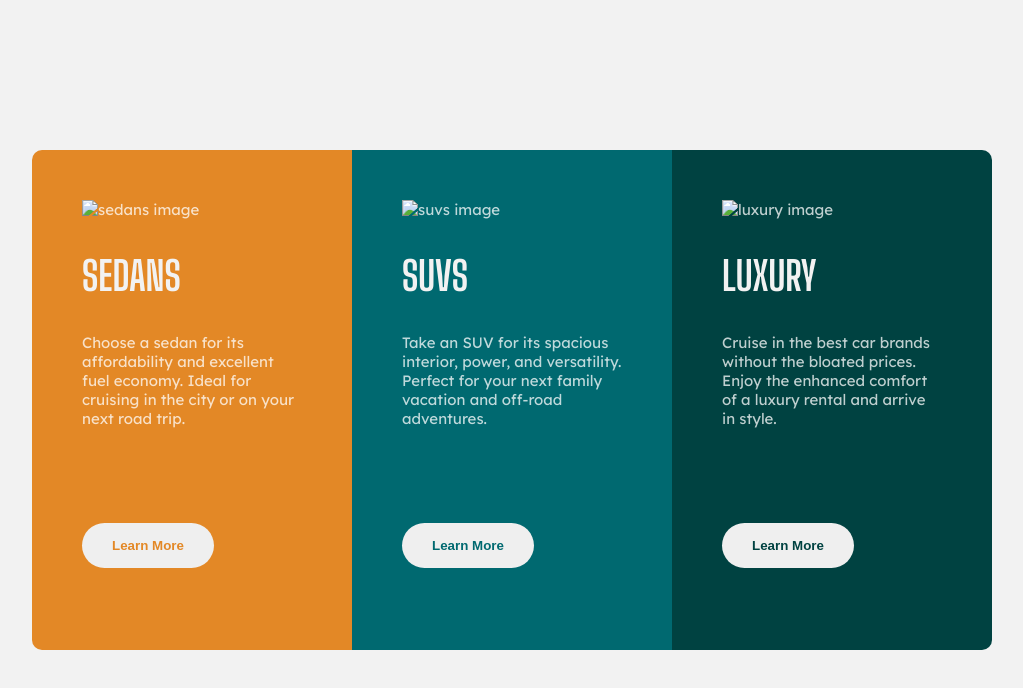
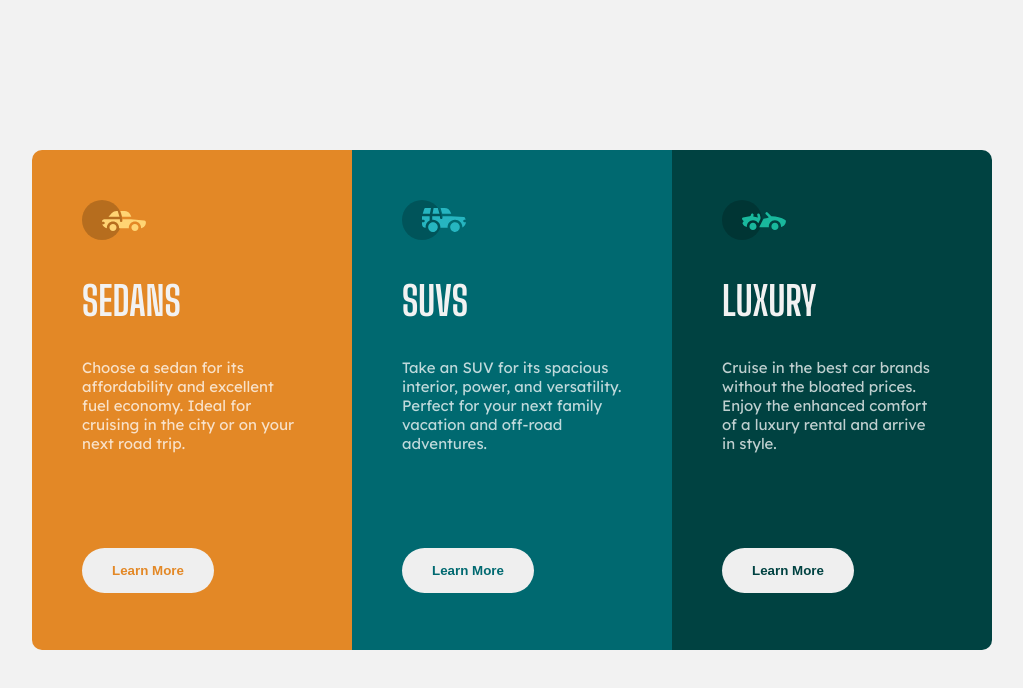
Before and after one commit to AlexandroMunera/FrontendMentor-3ColumnPreviewCard, a plain HTML site: page index.html in a window 1280 px wide. Shown: the whole page, without its empty margins (128-1151 px from the left). Drawn offline with Linux system fonts and the light colour scheme; the site is published under a folder, as on GitHub Pages, so addresses that start at the root find nothing.

Commit message:
Fix src images

```diff
--- a/index.html
+++ b/index.html
@@ -34,7 +34,7 @@
       <section>
         <article class="card card1">
           <img
-            src="/images/icon-sedans.svg"
+            src="images/icon-sedans.svg"
             class="card__header"
             alt="sedans image"
           />
@@ -48,7 +48,7 @@
 
         <article class="card card2">
           <img
-            src="/images/icon-suvs.svg"
+            src="images/icon-suvs.svg"
             class="card__header"
             alt="suvs image"
           />
@@ -62,7 +62,7 @@
 
         <article class="card card3">
           <img
-            src="/images/icon-luxury.svg"
+            src="images/icon-luxury.svg"
             class="card__header"
             alt="luxury image"
           />
```
